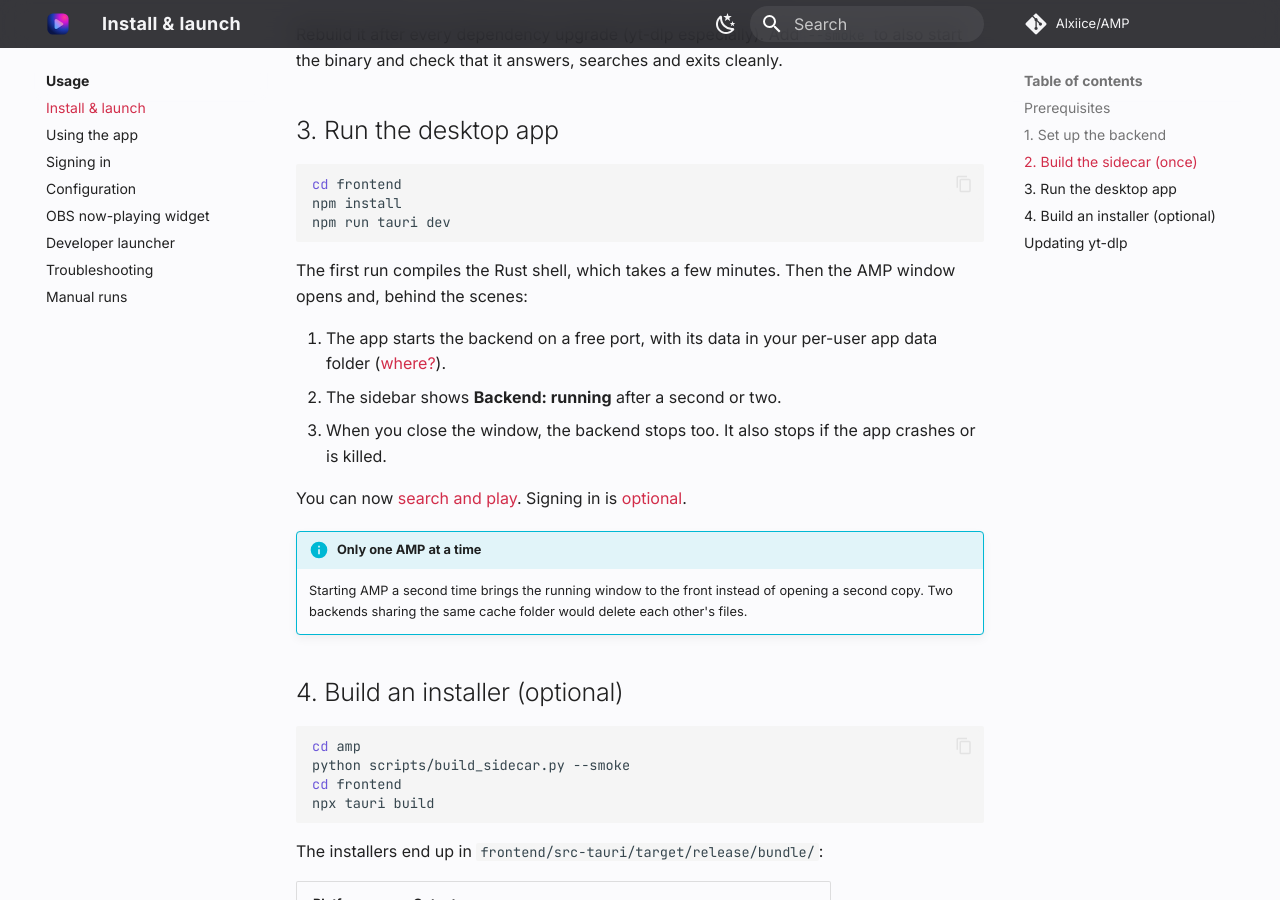
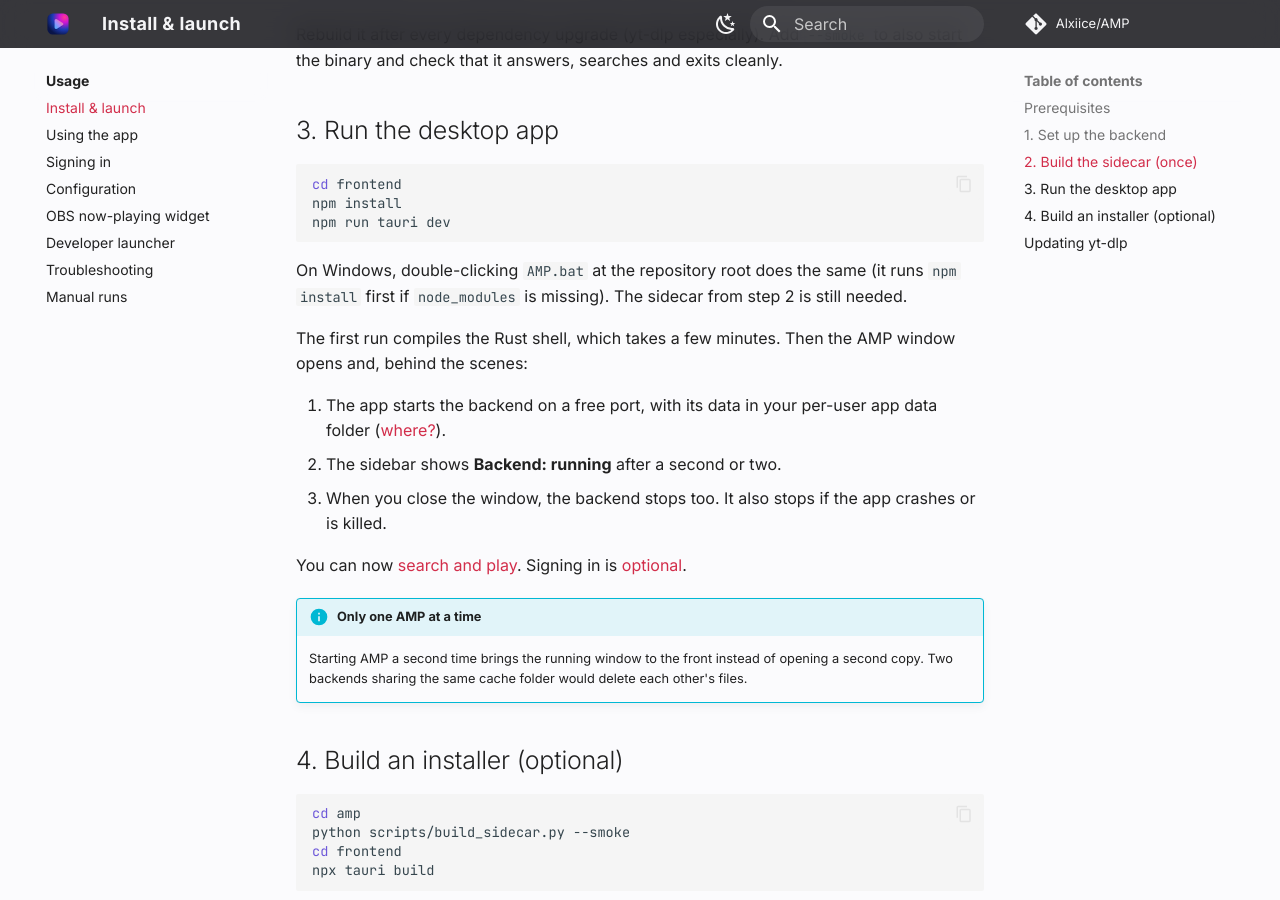
Before and after one commit to Alxiice/AMP, an MkDocs documentation site: the page built from docs/usage/install.md, in a window 1280 px wide and 900 px high, scrolled down 1369 px. Built offline with MkDocs 1.6.1 and Material for MkDocs 9.7.7, drawn with Linux system fonts in a browser that asks for light colours; comment, search, counter and statistics services are not loaded.

Commit message:
feat: add AMP.bat at the repo root to start the desktop app
Runs npm run tauri dev from amp/frontend (npm install first if needed).

Co-Authored-By: Claude Opus 5.5 <noreply@anthropic.com>

````diff
--- a/docs/usage/install.md
+++ b/docs/usage/install.md
@@ -68,6 +68,9 @@ npm install
 npm run tauri dev
 ```
 
+On Windows, double-clicking `AMP.bat` at the repository root does the same (it runs `npm install`
+first if `node_modules` is missing). The sidecar from step 2 is still needed.
+
 The first run compiles the Rust shell, which takes a few minutes. Then the AMP window opens and,
 behind the scenes:
 
````
Also changed, not shown: README.md (+2 -0 lines), 1 other file.
